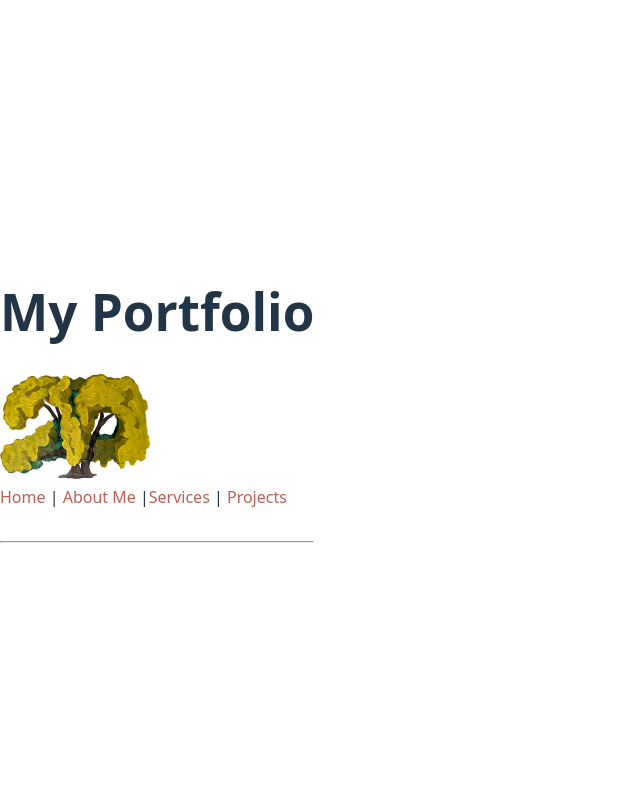
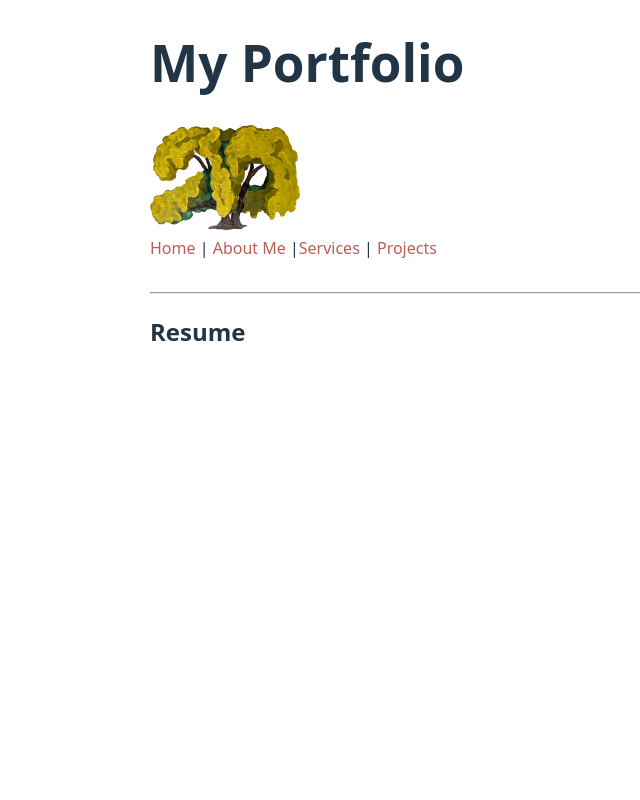
Before and after one commit to hannahraju/comp229-portfolio, a React (Vite) app: page /resume in a window 1280 px wide. Shown: the top 800 px of the page, without its empty margins (0-640 px from the left). Built offline with nearby package versions, Linux system fonts and the light colour scheme.

Commit message:
adding resume

```diff
--- a/src/about.jsx
+++ b/src/about.jsx
@@ -7,20 +7,20 @@ Date: 27 September 2025
 
 import me from '../src/assets/me.jpg'
 import { Link } from 'react-router-dom'
-/*import resume from '../src/assets/resume.pdf'*/
+import resume from '../src/assets/resume.pdf'
 
 /*This function defines the About Me page */
 export default function About() {
     return (
         <div>
             <h2>About Me</h2>
-            {/*
+
             <p>My name is Hannah Raju. I am an aritst and designer currently located in Quebec. I have a Bachelor of Science in Computer Science and I am currently studying to advance my practical knowledge using machine learning techniques.</p>
             <img src={me} alt="Me"/>
             <br/>
-            /*Defines buttom linking to my resume as a pdf */
-            /*<Link to="/resume"><button>Resume</button></Link> /*
-            */}
+            {/*Defines buttom linking to my resume as a pdf */}
+            <Link to="/resume"><button>Resume</button></Link>
+
         </div>
     )
 }
--- a/src/index.css
+++ b/src/index.css
@@ -23,11 +23,8 @@ a:hover {
 }
 
 body {
-  margin: 0;
-  display: flex;
-  place-items: center;
-  min-width: 320px;
-  min-height: 100vh;
+  margin: auto;
+  width: 980px;
 }
 
 h1 {
--- /dev/null
+++ b/src/resume.jsx
@@ -0,0 +1,15 @@
+{/* INFO
+Filename: resume.jsx
+Student Name: Hannah Raju
+Student ID: 301543568
+Date: 27 September 2025
+*/}
+
+export default function Resume() {
+    return(
+        <div>
+        <h2>Resume</h2>
+        <embed src="../src/assets/resume.pdf" width="100%" height="1200px"/>
+        </div>
+    )
+}
```
Also changed, not shown: MainRouter.jsx (+5 -4 lines).
